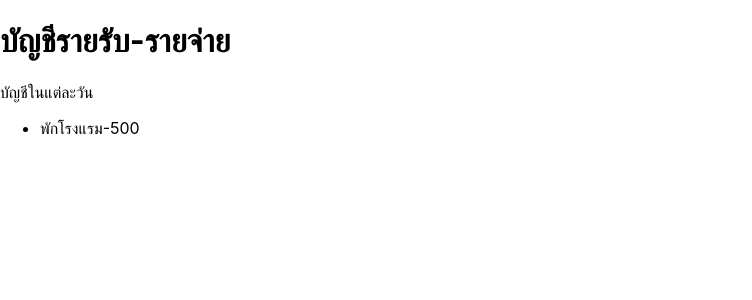
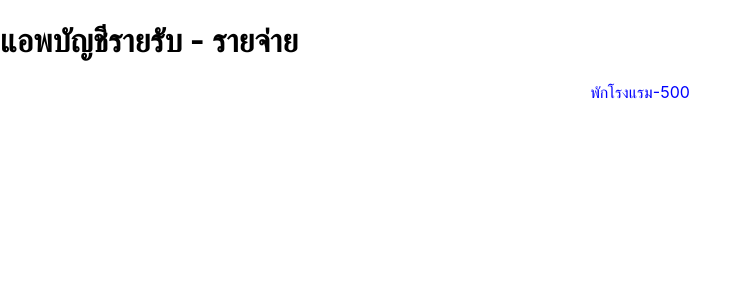
Before and after one commit to notnapat/Not-React-Test, a React (Create React App) app: page / in a window 1280 px wide. Shown: the top 300 px of the page, without its empty margins (0-752 px from the left). Built offline with nearby package versions, Linux system fonts and the light colour scheme.

Commit message:
CssStyle and className

```diff
--- a/src/App.js
+++ b/src/App.js
@@ -1,88 +1,105 @@
 //ใช้ร่วมกับ <React.Fragment></React.Fragment> import Reac from "react";
 import Transaction from "./components/Transaction"
 
+// Css Style
+// Type1 เขียนใน Componentนั่นเลย
+// Type2 สร้างเป็นตัวแปล แล้วเอาตัวแปลไปแทรก
+//Type3  สร้างไฟล์ไหม่ แล้ว importเข้ามา เป็น ClassName
+       //3.1  Item.css >  Item.js
+       //3.2 Transaction.css > Transaction.js
 
-// สร้างComponent และนำมาใช้งาน
-//แบบที่ 1 สร้างไว้ในไฟล์เดียว
-//แบบที่ 2 สร้างแยกไฟล์ แล้ว import เข้ามา
-      //2.1 Component แม่ (Transaction.js)
-      //2.2 Component ลูก (Item.js)
+function App(){
+    //Type2 Css =  const design = {color:"red",textAlign:"center",fontSize:'1.5rem'}
+      return (
+            <div>
+                  <h1 /*Type2 Css=> style={design}*/ /*Type1 .Css  = style={{color:"red",textAlign:"center",fontSize:'1.5rem'}}*/>แอพบัญชีรายรับ - รายจ่าย</h1>
+                  <Transaction/>
+            </div>
+      )
+}
 
-const Title =()=> <h1>บัญชีรายรับ-รายจ่าย</h1>
-const Description =()=> <p>บัญชีในแต่ละวัน</p>
 
-// // const Item =()=> <li>ค่าเดินทาง <span>-200</span></li>
-// // const Transaction =()=>{
-// //       return(
-// //             <ul>
-// //                   <Item/>
-// //             </ul>
+// // สร้างComponent และนำมาใช้งาน
+// //แบบที่ 1 สร้างไว้ในไฟล์เดียว
+// //แบบที่ 2 สร้างแยกไฟล์ แล้ว import เข้ามา
+//       //2.1 Component แม่ (Transaction.js)
+//       //2.2 Component ลูก (Item.js)
+
+// const Title =()=> <h1>บัญชีรายรับ-รายจ่าย</h1>
+// const Description =()=> <p>บัญชีในแต่ละวัน</p>
+
+// // // const Item =()=> <li>ค่าเดินทาง <span>-200</span></li>
+// // // const Transaction =()=>{
+// // //       return(
+// // //             <ul>
+// // //                   <Item/>
+// // //             </ul>
+// // //       )
+// // // }
+// //       const Transaction =()=>{
+// //       return (
+
+// //                   <ul>
+// //                         <li>เงินเดือน <span>+20,000</span></li>
+// //                         <li>ค่าอาหาร <span>-500</span></li>
+// //                   </ul>
 // //       )
 // // }
-//       const Transaction =()=>{
-//       return (
+// function App() {
+// return(
+// <div>
+//       <Title/>
+//       <Description/>
+//       <Transaction/>
+// </div>
+// )
+//       //tag in JSX return
 
-//                   <ul>
-//                         <li>เงินเดือน <span>+20,000</span></li>
-//                         <li>ค่าอาหาร <span>-500</span></li>
-//                   </ul>
-//       )
+//       //ถ้ามีคำสั่งเดียว
+//       // return <h1>ถ้ามีคำสั่งเดียว</h1>
+
+//       //ถ้ามีหลายคำสั่ง หรือ หลายบรรทัด ต้องมี วงเล็บ( ,Tag )ครอบ
+
+//       // type<div></div>
+//       // return (
+//       //       <div>
+//       //             <h1>บัญชีรายรับ-รายจ่าย</h1>
+//       //             <p>บัญชีในแต่ละวัน</p>
+//       //             <ul>
+//       //                   <li>ค่าเดินทาง <span>-200</span></li>
+//       //                   <li>เงินเดือน <span>+20,000</span></li>
+//       //                   <li>ค่าอาหาร <span>-500</span></li>
+//       //             </ul>
+//       //       </div>
+//       // )
+//       // type <section> <article> </article></section>
+//       // return (
+//       //       <section>
+//       //             <article>
+//       //                   <h1></h1>
+//       //                   <p></p>
+//       //             </article>
+//       //       </section>
+//       // )
+
+//         // type <React.Fragment> <article> </article></React.Fragment>
+//       // return (
+//       //       <React.Fragment>
+//       //             <article>
+//       //                   <h1></h1>
+//       //                   <p></p>
+//       //             </article>
+//       //       </React.Fragment>
+//       // )
+
+//             // type <> <article> </article></>
+//       // return (
+//       //       <>
+//       //             <article>
+//       //                   <h1></h1>
+//       //                   <p></p>
+//       //             </article>
+//       //       </>
+//       // )
 // }
-function App() {
-return(
-<div>
-      <Title/>
-      <Description/>
-      <Transaction/>
-</div>
-)
-      //tag in JSX return
-
-      //ถ้ามีคำสั่งเดียว
-      // return <h1>ถ้ามีคำสั่งเดียว</h1>
-
-      //ถ้ามีหลายคำสั่ง หรือ หลายบรรทัด ต้องมี วงเล็บ( ,Tag )ครอบ
-
-      // type<div></div>
-      // return (
-      //       <div>
-      //             <h1>บัญชีรายรับ-รายจ่าย</h1>
-      //             <p>บัญชีในแต่ละวัน</p>
-      //             <ul>
-      //                   <li>ค่าเดินทาง <span>-200</span></li>
-      //                   <li>เงินเดือน <span>+20,000</span></li>
-      //                   <li>ค่าอาหาร <span>-500</span></li>
-      //             </ul>
-      //       </div>
-      // )
-      // type <section> <article> </article></section>
-      // return (
-      //       <section>
-      //             <article>
-      //                   <h1></h1>
-      //                   <p></p>
-      //             </article>
-      //       </section>
-      // )
-
-        // type <React.Fragment> <article> </article></React.Fragment>
-      // return (
-      //       <React.Fragment>
-      //             <article>
-      //                   <h1></h1>
-      //                   <p></p>
-      //             </article>
-      //       </React.Fragment>
-      // )
-
-            // type <> <article> </article></>
-      // return (
-      //       <>
-      //             <article>
-      //                   <h1></h1>
-      //                   <p></p>
-      //             </article>
-      //       </>
-      // )
-}
-export default App;
+export default App
--- /dev/null
+++ b/src/components/Item.css
@@ -0,0 +1,5 @@
+.item{
+    color: blue;
+    text-align: center;
+    list-style-type:none;
+}
--- a/src/components/Item.js
+++ b/src/components/Item.js
@@ -1,10 +1,12 @@
+import './Item.css'
 const Item =()=>{
     const name = "พักโรงแรม"
     const amount = 500
 
 
     return(
-        <li>{name}<span>-{amount}</span></li>
+        <li className="item">{name}<span>-{amount}</span></li>
+
     )
     // return(
     //     <li>พักโรงแรม <span>-500</span></li>
--- /dev/null
+++ b/src/components/Transaction.css
@@ -0,0 +1,4 @@
+.item-list{
+    padding: 0;
+    margin-bottom: 40px;
+}
--- a/src/components/Transaction.js
+++ b/src/components/Transaction.js
@@ -1,7 +1,8 @@
+import './Transaction.css'
 import Item from "./Item"
 const Transaction=()=> {
     return(
-        <ul>
+        <ul className="item-list">
             <Item/>
         </ul>
     )
```
